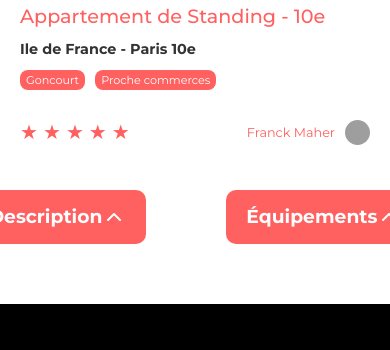
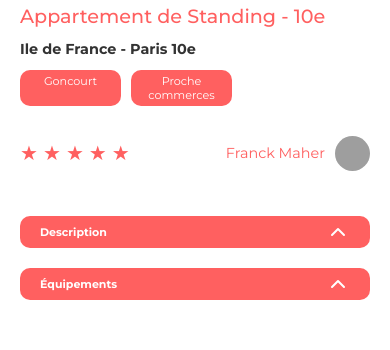
Before and after one commit to johannlacroix/kasa_app_OCR7, a React (Vite) app: page /logement/0979876d in a window 390 px wide. Shown: the part 415-765 px from the top of the page. Built offline with nearby package versions, Linux system fonts and the light colour scheme; grey boxes are pictures that could not be loaded.

Commit message:
fix fiche-logement responsive

```diff
--- a/src/components/Collapse/Collapse.module.scss
+++ b/src/components/Collapse/Collapse.module.scss
@@ -1,3 +1,5 @@
+@use "@/styles/variables" as variables;
+
 .collapse {
   flex: 1;
   border-radius: 10px;
@@ -18,16 +20,27 @@
   outline: none;
   transition: background 0.3s ease-in-out;
   max-width: 100%;
+  display: flex;
+  align-items: center;
 
   &:hover {
     background: #e55050;
   }
+
+  @media (max-width: variables.$mobile) {
+padding: 4px 20px;
+}
 }
 
 .title {
   margin: 0;
   flex-grow: 1;
   text-align: left;
+
+@media (max-width: variables.$mobile) {
+font-size: 11px
+}
+
 }
 
 .content {
@@ -39,51 +52,3 @@
   text-align: left;
   border-radius: 0 0 10px 10px;
 }
-
-
-// .collapse {
-//   flex: 1;
-
-//   border-radius: 10px;
-
-//   // @media (min-width: 1024px) {
-//   //   width: 582px;
-//   // }
-// }
-
-// .header {
-//   background: #ff6060;
-//   padding: 15px 20px;
-//   display: flex;
-//   font-family: Montserrat, sans-serif;
-//   font-size: 16px;
-//   font-weight: 500;
-//   color: white;
-//   border-radius: 10px;
-//   width: 100%;
-//   cursor: pointer;
-//   border: none;
-//   outline: none;
-//   transition: background 0.3s ease-in-out;
-//   max-width: 100%;
-// }
-
-// .header:hover {
-//   background: #e55050;
-// }
-
-// .title {
-//   margin: 0;
-//   flex-grow: 1;
-//   text-align: left;
-// }
-
-// .content {
-//   background: white;
-//   color: black;
-//   padding: 15px;
-//   font-size: 16px;
-//   line-height: 1.5;
-//   text-align: left;
-//   border-radius: 0 0 10px 10px;
-// }
--- a/src/styles/index.scss
+++ b/src/styles/index.scss
@@ -90,13 +90,15 @@ body {
     padding: 5px 10px;
     border-radius: 10px;
     font-size: 0.9rem;
+		width:85px;
+		text-align: center;
   }
 
   @media (max-width: variables.$mobile) {
     .tag {
-      padding: 3px 6px;
+      padding: 4px 8px;
       font-size: 0.7rem;
-      border-radius: 8px;
+      border-radius: 10px;
     }
   }
 }
@@ -177,6 +179,12 @@ body {
 	justify-content: center;
 	gap: 80px;
 	margin-top: 25px;
+
+
+	@media (max-width:variables.$mobile) {
+		flex-direction: column;
+		gap: 20px;
+	}
 }
 
 // Styles du carousel et des flèches
@@ -261,7 +269,7 @@ body {
     color: $primary-color;
 
 @media (max-width:variables.$mobile) {
-  font-size:0.8rem;
+  font-size:0.9rem;
 }
 
   }
@@ -272,8 +280,8 @@ body {
     border-radius: 50%;
 
 @media (max-width:variables.$mobile) {
-  width: 25px;
-    height: 25px;
+  width: 35px;
+    height: 35px;
 }
 
   }
```
